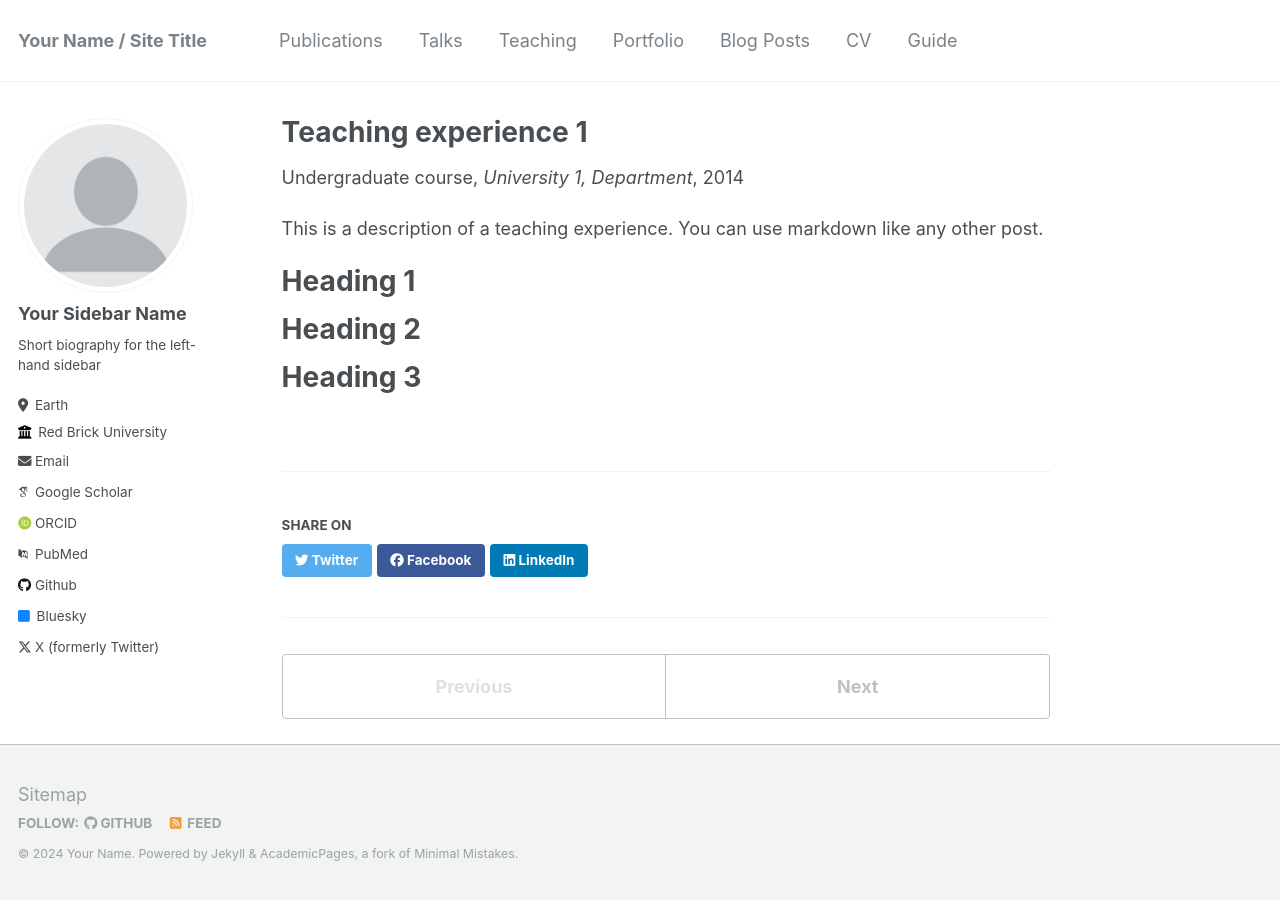
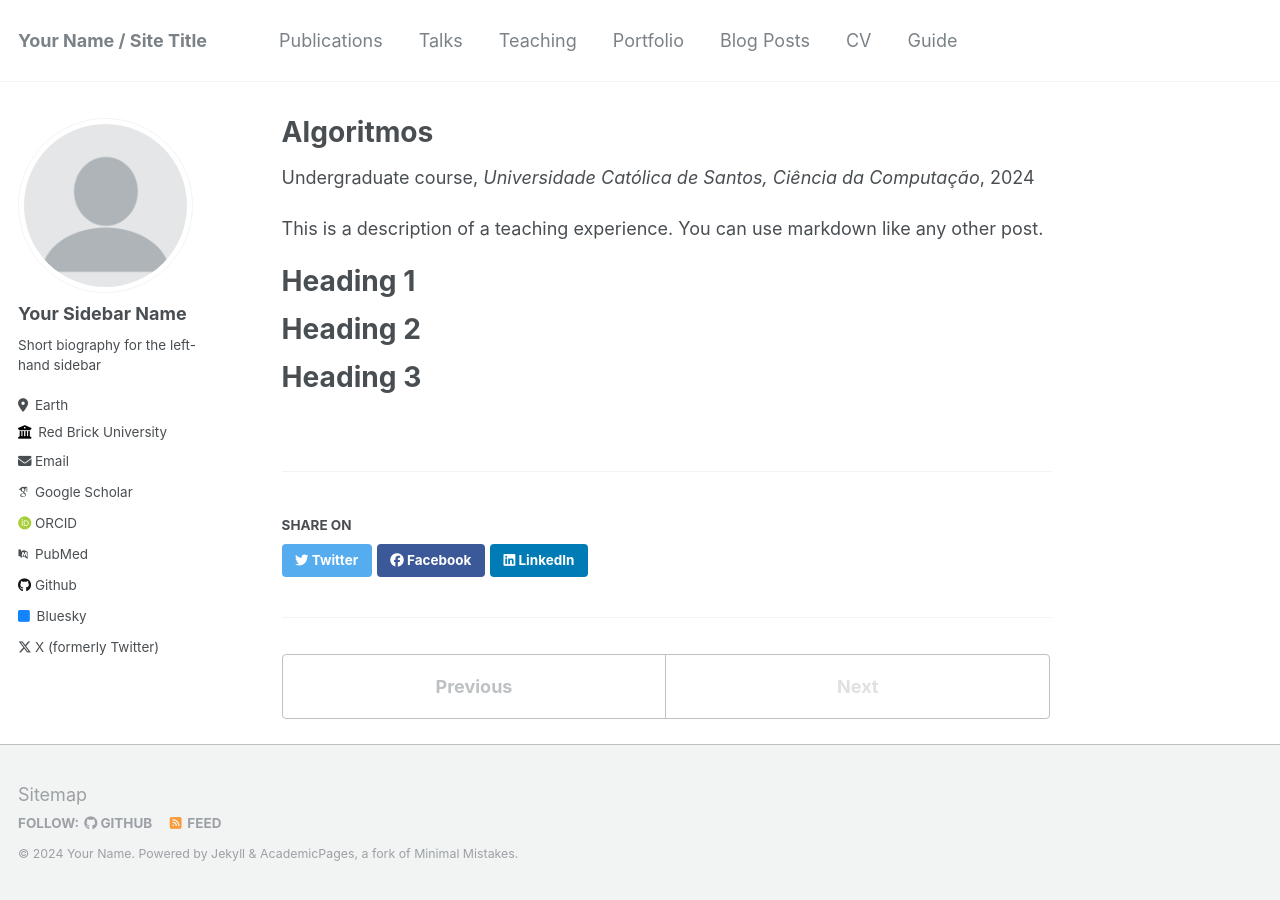
Before and after one commit to walteroliveira/walteroliveira.github.io, a Jekyll site: the page built from _teaching/algoritmos_2024_1.md, in a window 1280 px wide. Built offline with Jekyll 4.4.1, drawn with Linux system fonts in a browser that asks for light colours; some web fonts are replaced.

Commit message:
test teaching

```diff
--- a/_teaching/2014-spring-teaching-1.md
+++ b/_teaching/algoritmos_2024_1.md
@@ -1,11 +1,11 @@
 ---
-title: "Teaching experience 1"
+title: "Algoritmos"
 collection: teaching
 type: "Undergraduate course"
-permalink: /teaching/2014-spring-teaching-1
-venue: "University 1, Department"
-date: 2014-01-01
-location: "City, Country"
+permalink: /teaching/algoritmos_2024_1
+venue: "Universidade Católica de Santos, Ciência da Computação"
+date: 01-02-2024
+location: "Santos, Brasil"
 ---
 
 This is a description of a teaching experience. You can use markdown like any other post.
```
